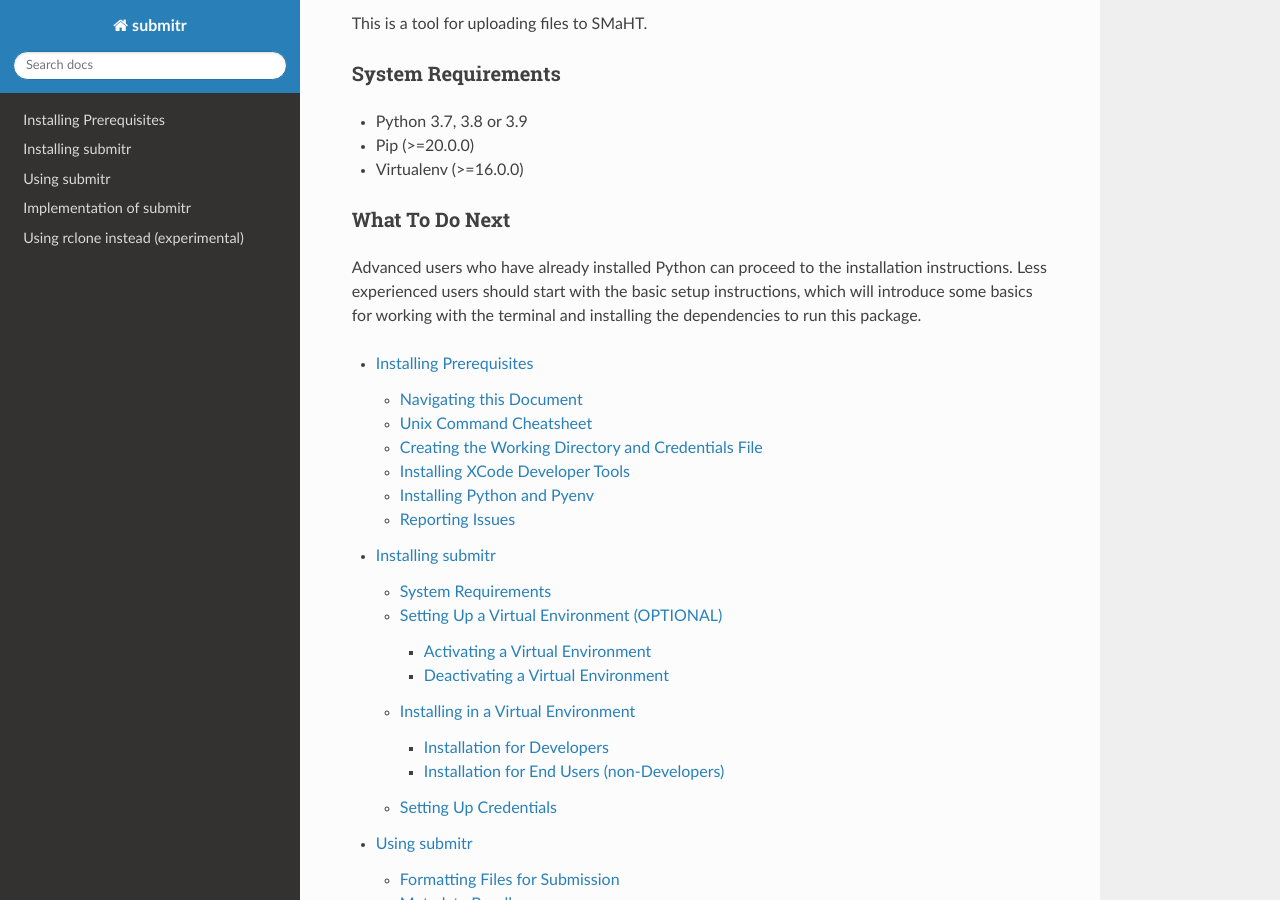
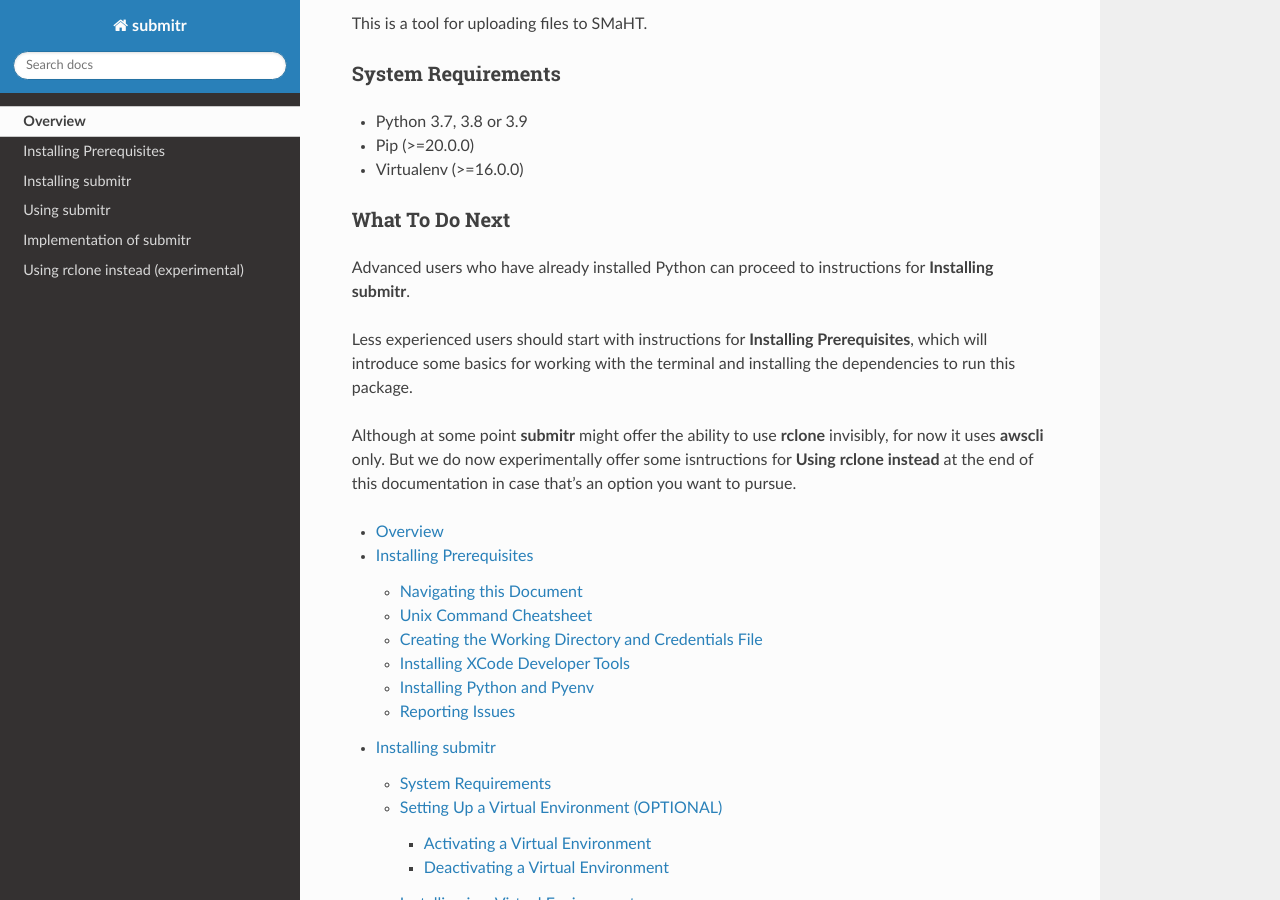
Before and after one commit to smaht-dac/submitr, a Sphinx documentation site: the page built from docs/source/index.rst, in a window 1280 px wide and 900 px high, scrolled down 690 px. Built offline with Sphinx 7.4.7 and the Read the Docs theme 2.0.0, drawn with Linux system fonts in a browser that asks for light colours.

Commit message:
Wordsmithing on the overview. Add overview back to table of contents.

```diff
--- a/CHANGELOG.rst
+++ b/CHANGELOG.rst
@@ -9,7 +9,6 @@
 0.3.3
 =====
 
-* Remove a useless link to the "Overview" on the first page.
 * Make the heading for "Basic Setup" to be "Installing Prerequisites",
   since that naming is more standard.
 * Rename the "Getting Started" option to more standard "Using submitr",
--- a/docs/source/index.rst
+++ b/docs/source/index.rst
@@ -52,14 +52,25 @@
 What To Do Next
 ===============
 
-Advanced users who have already installed Python can proceed to the installation instructions.
-Less experienced users should start with the basic setup instructions, which will introduce some
-basics for working with the terminal and installing the dependencies to run this package.
+Advanced users who have already installed Python
+can proceed to instructions for **Installing submitr**.
+
+Less experienced users should start with instructions
+for **Installing Prerequisites**,
+which will introduce some basics for working with the terminal
+and installing the dependencies to run this package.
+
+Although at some point **submitr** might offer the ability to
+use **rclone** invisibly, for now it uses **awscli** only.
+But we do now experimentally offer some isntructions for
+**Using rclone instead** at the end of this documentation
+in case that's an option you want to pursue.
 
 
 .. toctree::
   :maxdepth: 4
 
+  self
   installing_prerequisites
   installation
   usage
```
